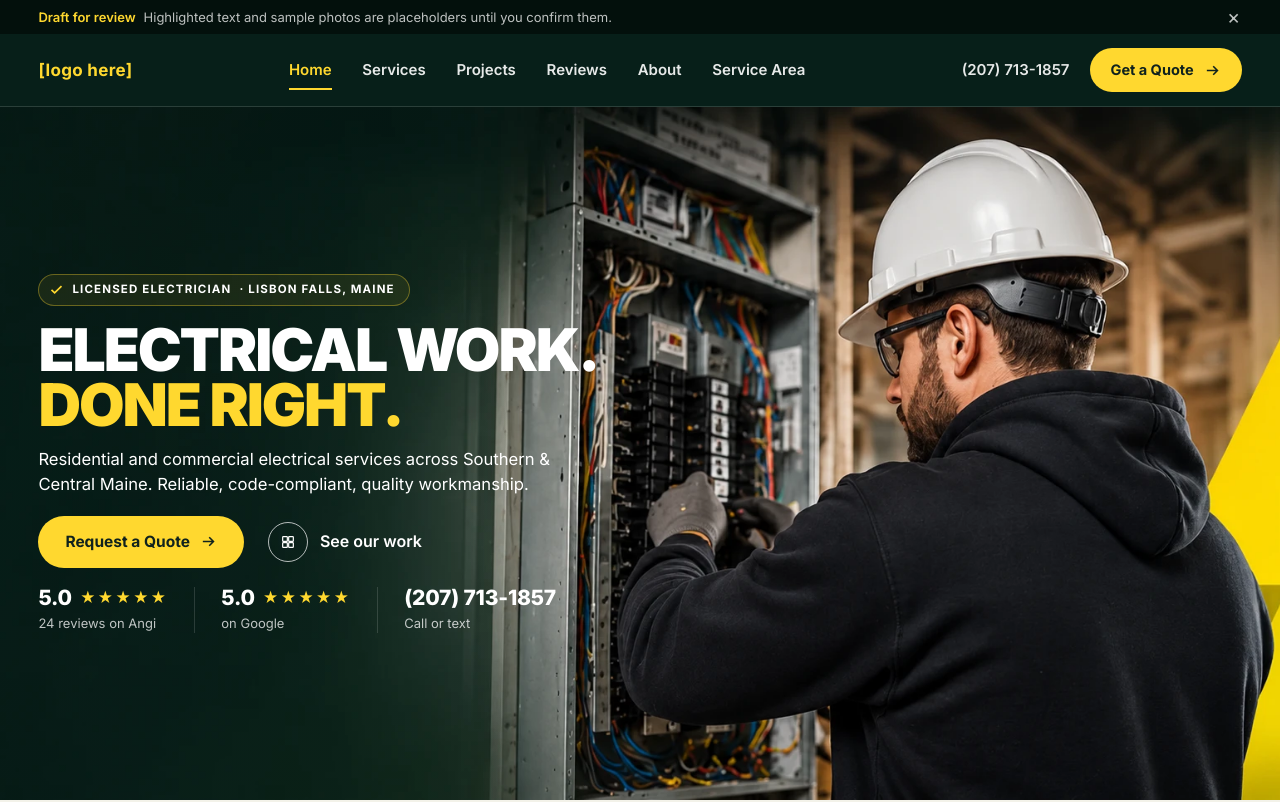
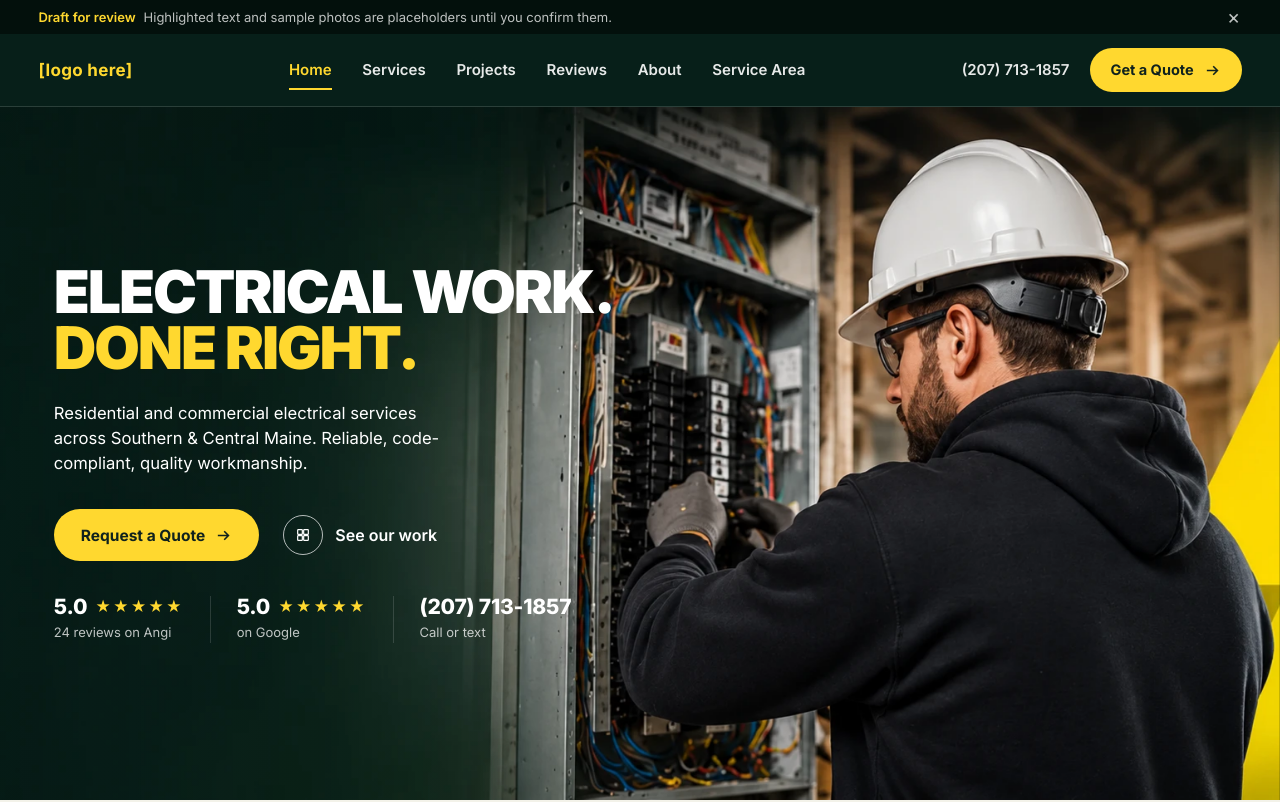
Before and after one commit to theo272004/solid-ground-electric, a plain HTML site: page index.html in a window 1280 px wide. Shown: the top 802 px of the page. Drawn offline with nearby package versions, Linux system fonts and the light colour scheme; no server answers.

Commit message:
Hero: left-aligned, 3-line intro, remove badge, reveal animation
Co-Authored-By: Claude Sonnet 5.5 <noreply@anthropic.com>

```diff
--- a/index.html
+++ b/index.html
@@ -429,6 +429,23 @@ h1 em{font-style:normal;color:var(--y);display:block}
 .gal .lbl.l{left:12px}.gal .lbl.r{left:12px;background:var(--y);color:var(--ink)}
 @media (max-width:980px){.gal{grid-template-columns:repeat(2,minmax(0,1fr));grid-template-rows:auto}.gal figure,.gal figure:nth-child(-n+2),.gal figure:nth-child(n+3){grid-column:auto;height:200px}.gal figure:nth-child(-n+2){grid-column:1/-1;height:230px}.gal figure:last-child{grid-column:1/-1}}
 
+
+/* hero: left-aligned, roomier, intro reveal */
+.hero>.hin{max-width:none;margin-inline:0;padding-left:clamp(24px,4.2vw,76px);padding-right:24px}
+.hero h1{margin-top:0}
+.hero .hlead{max-width:24em;margin-top:clamp(20px,3.2svh,34px)}
+.hero .hctas{margin-top:clamp(26px,4.2svh,46px)}
+.hero .trust{margin-top:clamp(28px,4.4svh,50px)}
+.hphoto::before{content:"";position:absolute;top:0;bottom:0;left:0;width:200%;z-index:2;pointer-events:none;background:linear-gradient(90deg,var(--g) 0,var(--g) 60%,rgba(7,31,25,0) 84%);transform:translateX(-100%);animation:hreveal 2.1s cubic-bezier(.65,0,.25,1) .25s both}
+.hphoto img{animation:hzoom 2.8s cubic-bezier(.2,.7,.2,1) .25s both}
+.htext>*{animation:hrise .9s cubic-bezier(.2,.7,.2,1) both}
+.htext>:nth-child(1){animation-delay:.15s}.htext>:nth-child(2){animation-delay:.3s}.htext>:nth-child(3){animation-delay:.45s}.htext>:nth-child(4){animation-delay:.6s}
+@keyframes hreveal{from{transform:translateX(0)}to{transform:translateX(-100%)}}
+@keyframes hzoom{from{transform:scale(1.07)}to{transform:scale(1)}}
+@keyframes hrise{from{opacity:0;transform:translateY(16px)}to{opacity:1;transform:none}}
+@media (prefers-reduced-motion:reduce){.hphoto::before,.hphoto img,.htext>*{animation:none}.hphoto::before{opacity:0}}
+@media (max-width:980px){.hero>.hin{padding-inline:max(var(--gut),env(safe-area-inset-left,0px))}}
+
 /* services cards */
 .svc .w{display:block}
 .shead{display:grid;grid-template-columns:minmax(0,1.1fr) minmax(0,.9fr);align-items:end;gap:16px clamp(32px,6vw,96px)}
@@ -543,7 +560,6 @@ h1 em{font-style:normal;color:var(--y);display:block}
   <div class="slash" aria-hidden="true"></div>
   <div class="w hin">
     <div class="htext">
-      <span class="pill"><svg aria-hidden="true"><use href="#c"/></svg>Licensed electrician<span class="pl"> · Lisbon Falls, Maine</span></span>
       <h1><span>Electrical</span> <span>work.</span><em>Done right.</em></h1>
       <p class="hlead">Residential and commercial electrical services across Southern &amp; Central Maine. Reliable, code-compliant, quality workmanship.</p>
       <div class="hctas">
```
